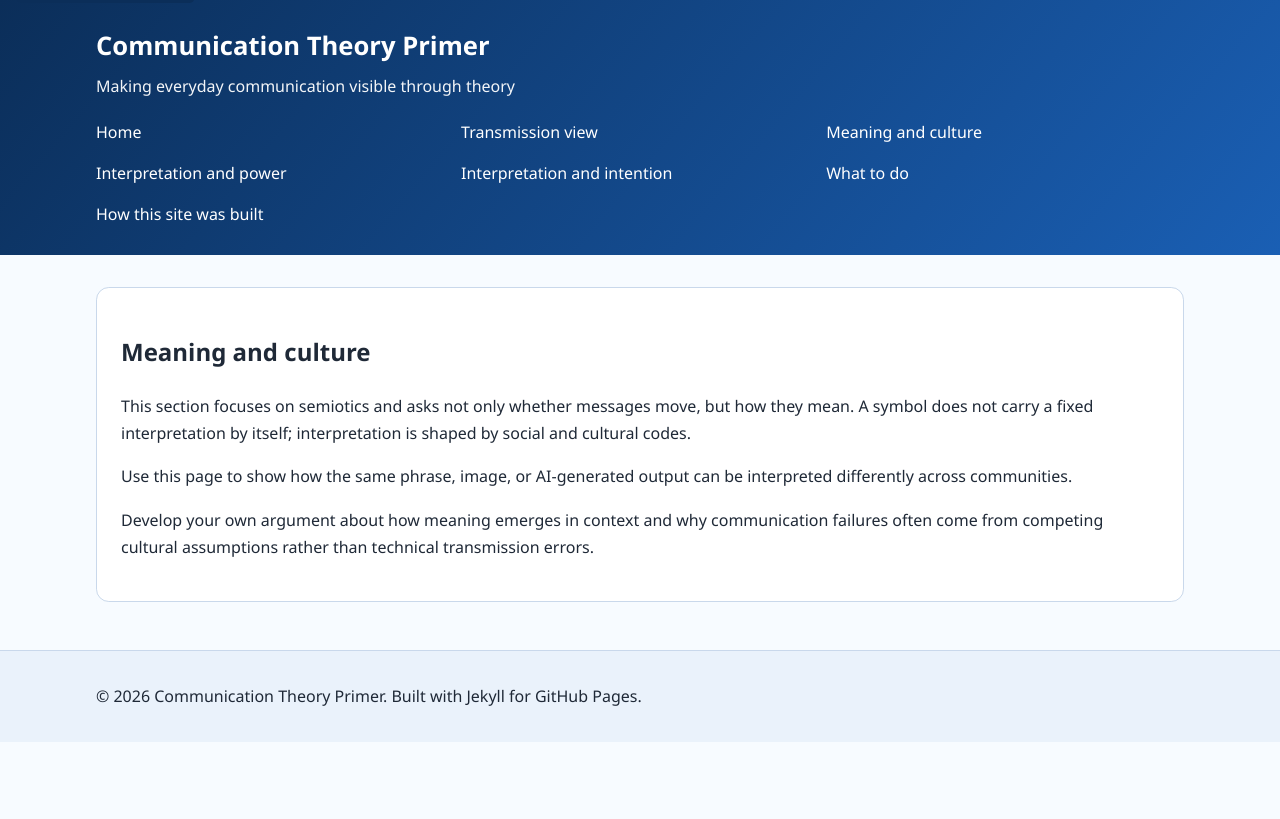
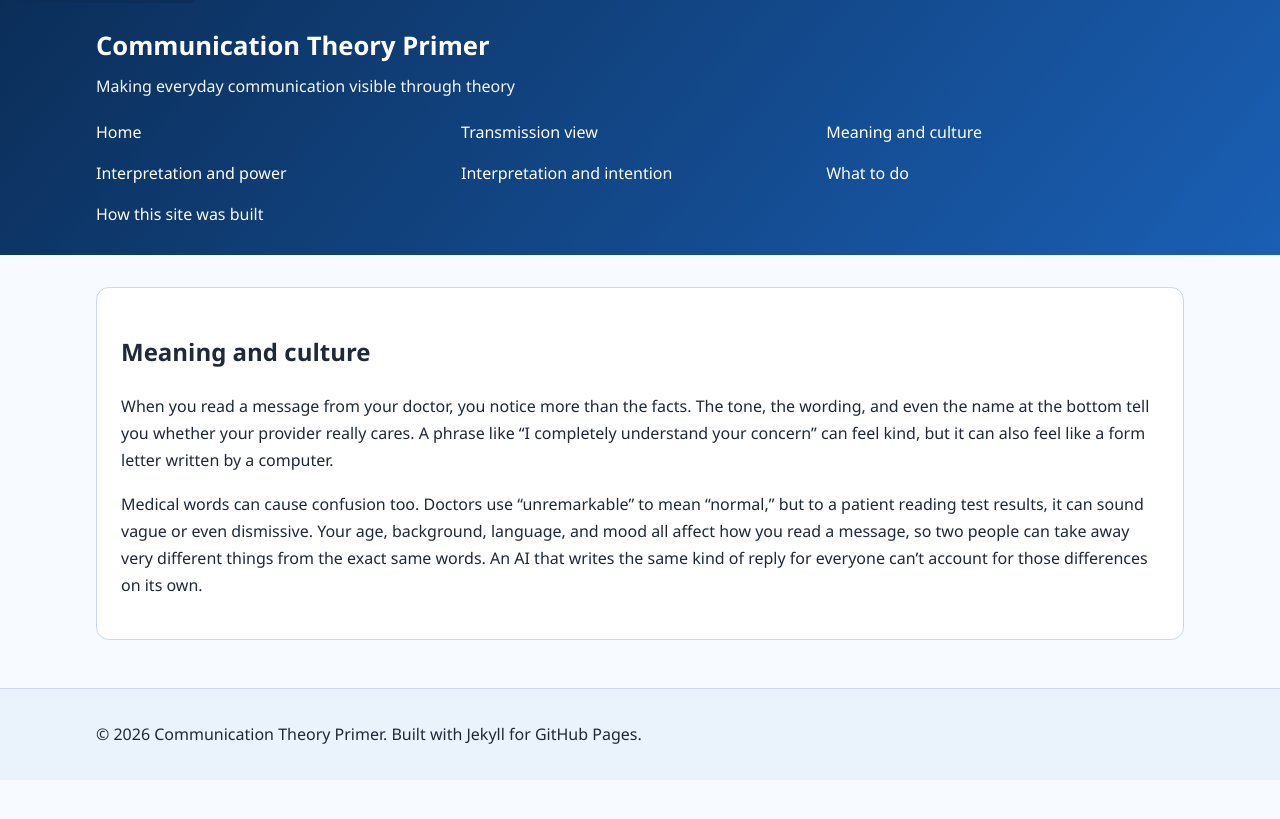
Before and after one commit to LilyS05/comm-primer-, a Jekyll site: the page built from meaning-and-culture.md, in a window 1280 px wide. Shown: the top 819 px of the page. Built offline with Jekyll 4.4.1, drawn with Linux system fonts in a browser that asks for light colours.

Commit message:
Update meaning-and-culture.md for clarity on interpretation
Revised content to emphasize the role of context in interpretation and communication failures.

```diff
--- a/meaning-and-culture.md
+++ b/meaning-and-culture.md
@@ -4,8 +4,6 @@ title: "Meaning and culture"
 permalink: /meaning-and-culture/
 ---
 
-This section focuses on semiotics and asks not only whether messages move, but how they mean. A symbol does not carry a fixed interpretation by itself; interpretation is shaped by social and cultural codes.
+When you read a message from your doctor, you notice more than the facts. The tone, the wording, and even the name at the bottom tell you whether your provider really cares. A phrase like “I completely understand your concern” can feel kind, but it can also feel like a form letter written by a computer.
 
-Use this page to show how the same phrase, image, or AI-generated output can be interpreted differently across communities.
-
-Develop your own argument about how meaning emerges in context and why communication failures often come from competing cultural assumptions rather than technical transmission errors.
+Medical words can cause confusion too. Doctors use “unremarkable” to mean “normal,” but to a patient reading test results, it can sound vague or even dismissive. Your age, background, language, and mood all affect how you read a message, so two people can take away very different things from the exact same words. An AI that writes the same kind of reply for everyone can’t account for those differences on its own.
```
